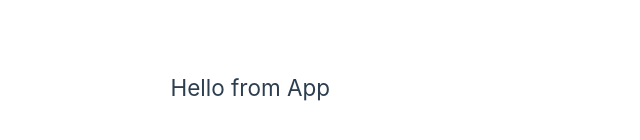
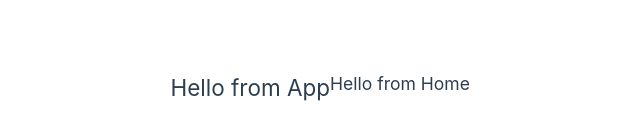
Before and after one commit to thereselinden/vendre-code-challenge, a Vue app: page / in a window 1280 px wide. Shown: the part 312-452 px from the top of the page, without its empty margins (310-950 px from the left). Built offline with nearby package versions, Linux system fonts and the light colour scheme.

Commit message:
Test to import comp

```diff
--- a/src/App.vue
+++ b/src/App.vue
@@ -1,9 +1,14 @@
-<script setup></script>
+<script setup>
+import Home from './view/Home.vue';
+</script>
 
 <template>
   <header>
     <h2>Hello from App</h2>
   </header>
+  <main>
+    <Home />
+  </main>
 </template>
 
 <style scoped></style>
--- a/src/view/Home.vue
+++ b/src/view/Home.vue
@@ -1,5 +1,7 @@
 <script setup></script>
 
-<template></template>
+<template>
+  <h3>Hello from Home</h3>
+</template>
 
 <style></style>
```
